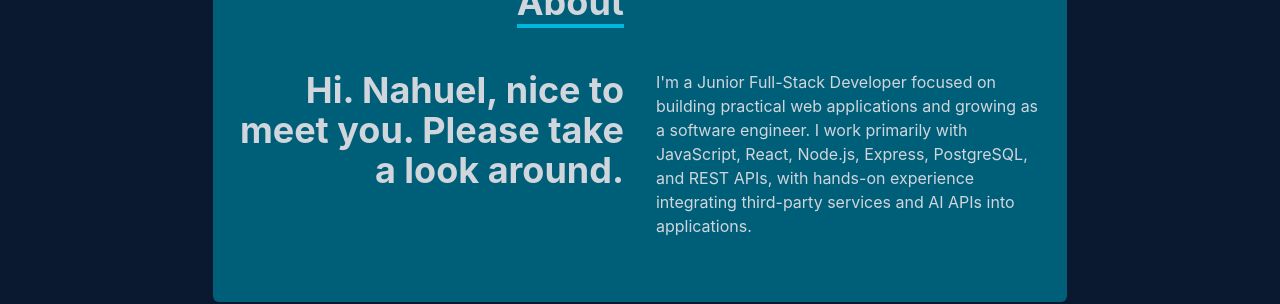
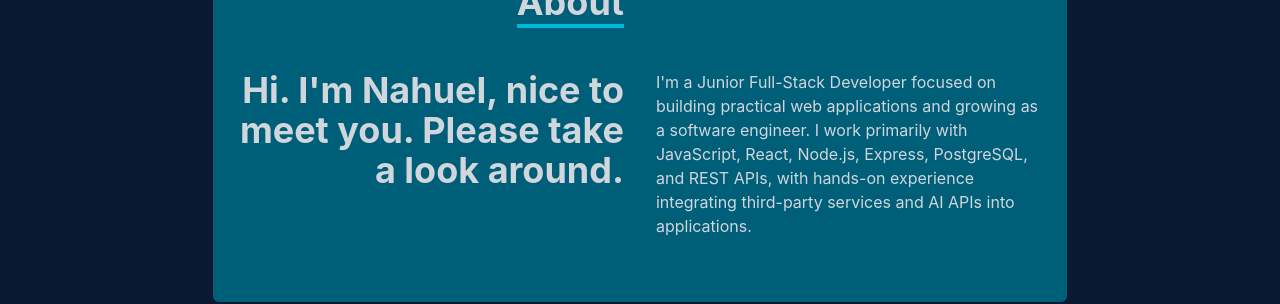
Before and after one commit to Nahjuu/portfolio, a React (Vite) app: page / in a window 1280 px wide. Shown: the part 1090-1394 px from the top of the page. Built offline with nearby package versions, Linux system fonts and the light colour scheme.

Commit message:
upadted about component, fixed navbar overlapping visual bug

```diff
--- a/src/components/About.jsx
+++ b/src/components/About.jsx
@@ -25,7 +25,7 @@ const About = () => {
           <div className="max-w-[1000px] w-full grid sm:grid-cols-2 gap-8 px-4">
             <div className="sm:text-right text-4xl font-bold">
               <p>
-                Hi. Nahuel, nice to meet you. Please take a
+                Hi. I'm Nahuel, nice to meet you. Please take a
                 look around.
               </p>
             </div>
--- a/src/components/Navbar.jsx
+++ b/src/components/Navbar.jsx
@@ -19,7 +19,7 @@ const Navbar = () => {
 
   return (
 
-    <div className='fixed w-full h-20 flex justify-between items-center px-4 bg-slate-900 text-gray-300'>
+    <div className='fixed w-full h-20 flex justify-between items-center px-4 bg-slate-900 text-gray-300 z-50'>
       <div>
         <h1 className='font-thin text-2xl italic font-serif'>Nahuel Silva</h1>
       </div>
```
